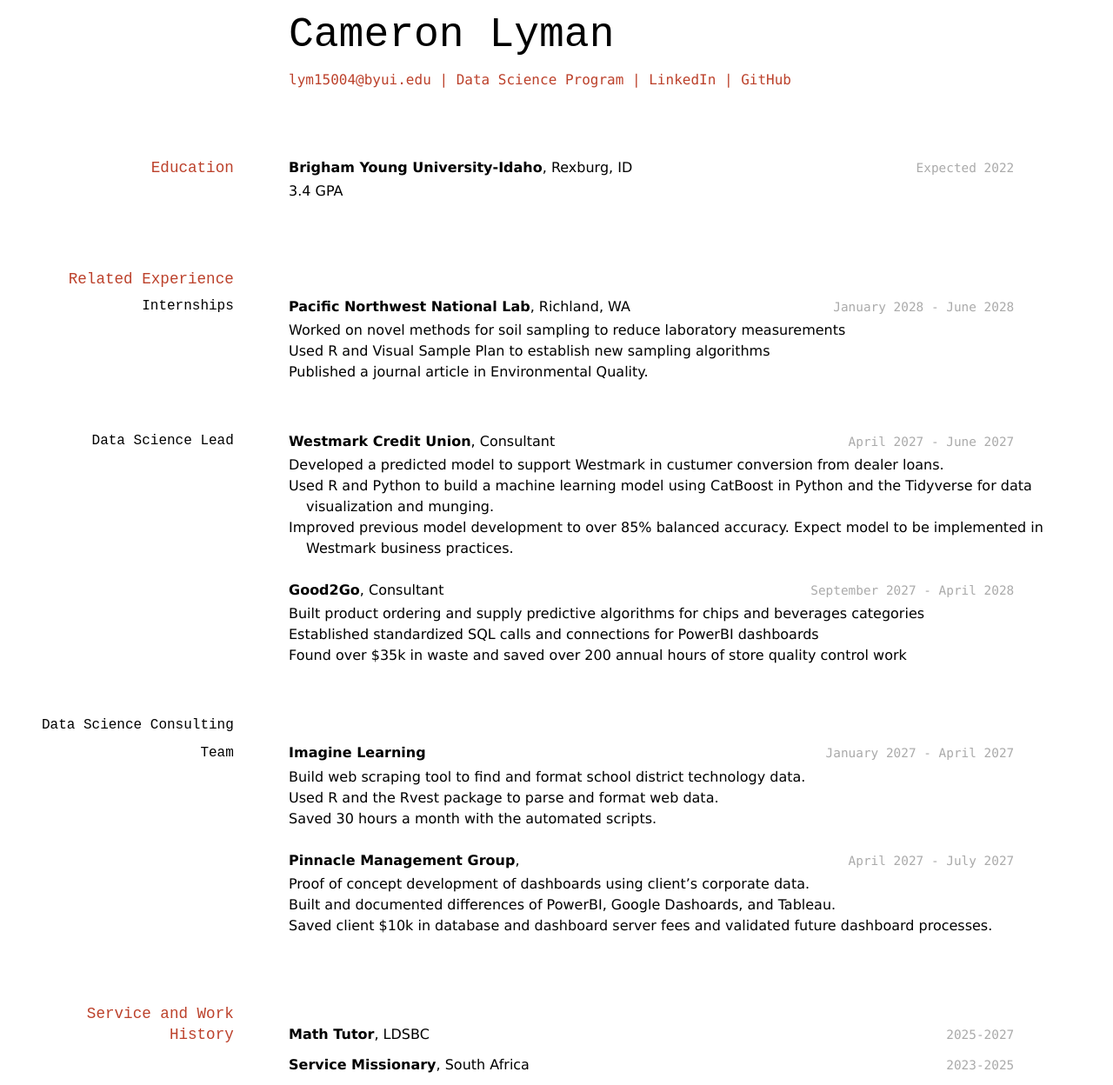
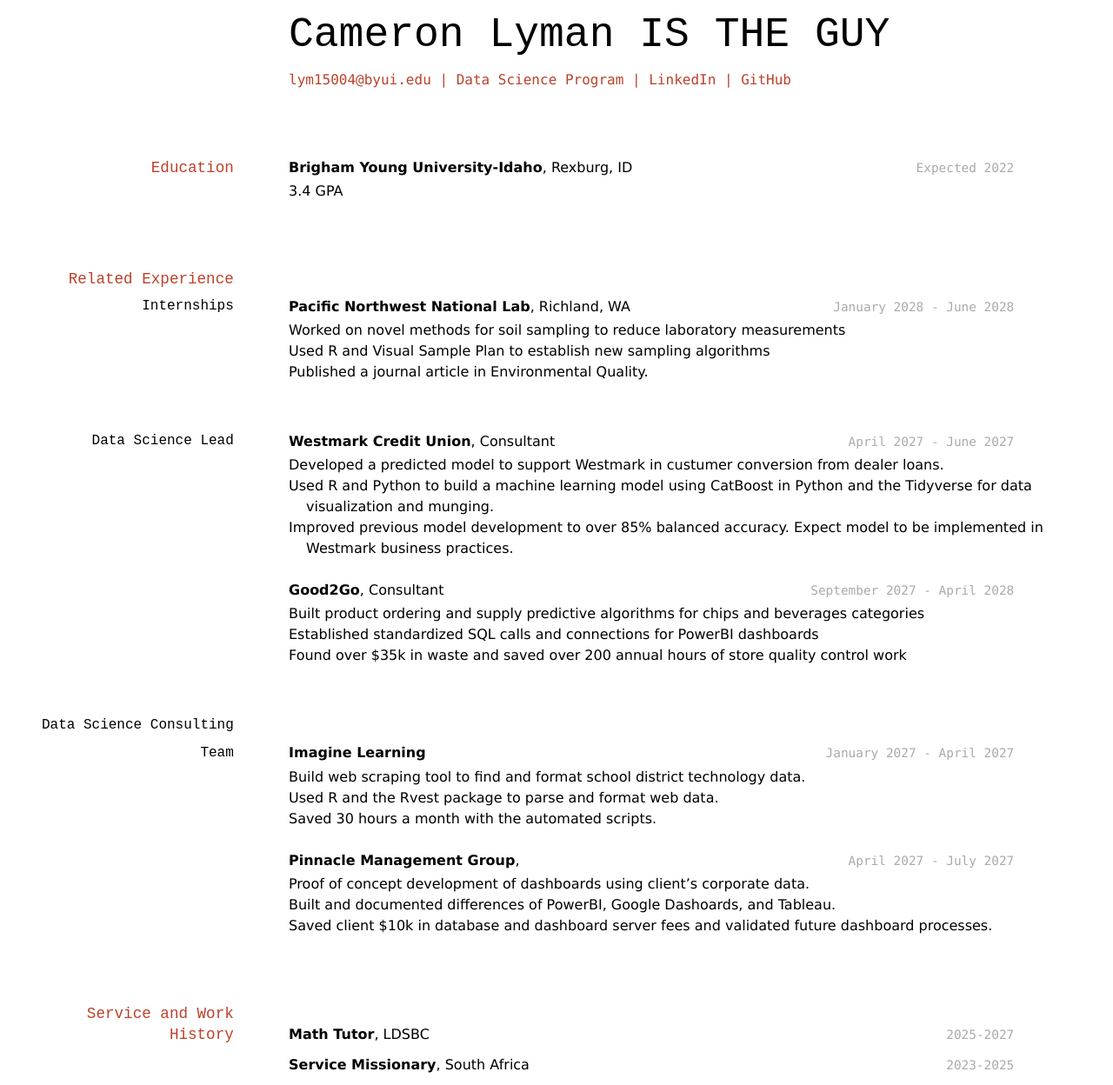
Before and after one commit to byuids-resumes/cameron_lyman_resume, a Jekyll site: the page built from docs/index.md, in a window 1280 px wide. Shown: the whole page at 87% size. Built offline with Jekyll 4.4.1, drawn with Linux system fonts in a browser that asks for light colours.

```diff
--- a/docs/index.md
+++ b/docs/index.md
@@ -2,7 +2,7 @@
 layout: cv
 title: Cameron Lyman Resume
 ---
-# Cameron Lyman
+# Cameron Lyman IS THE GUY
 
 <div id="webaddress">
 <a href="lym15004e@byui.edu">lym15004@byui.edu</a>
```
